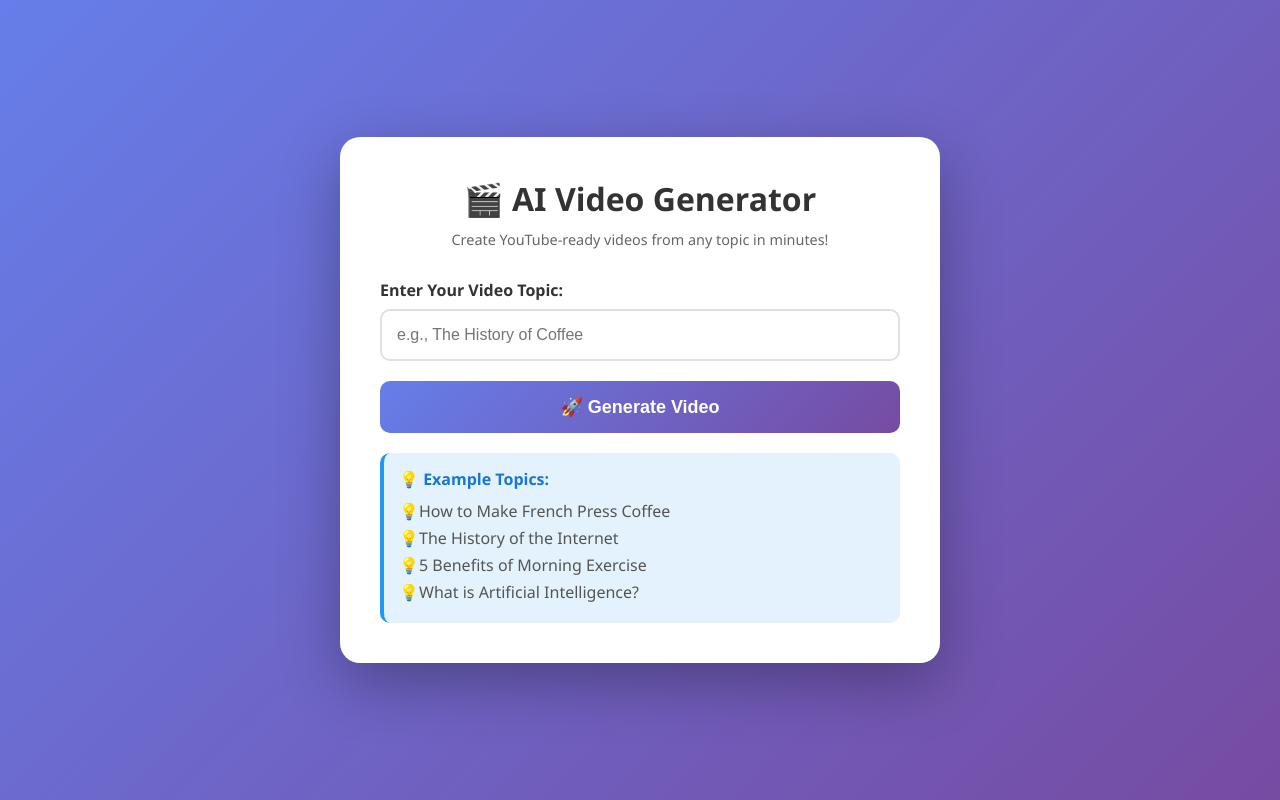
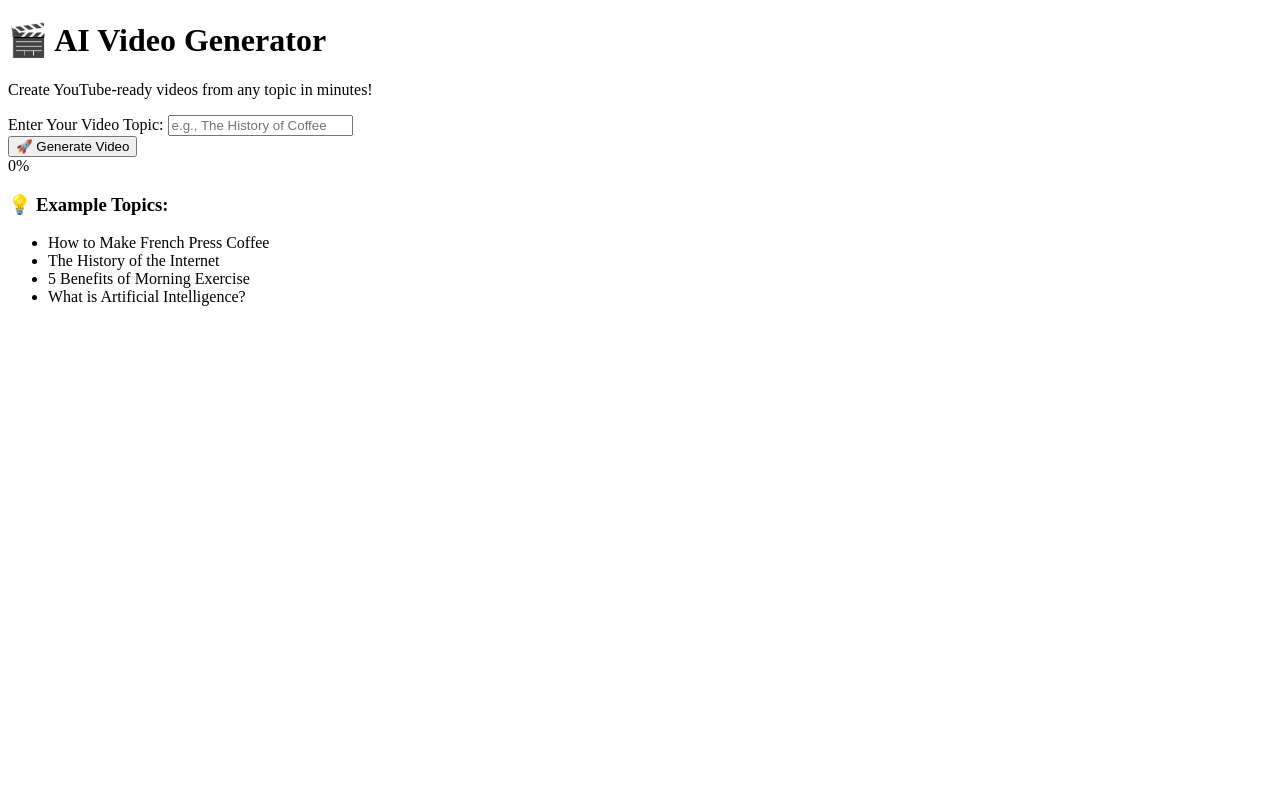
Before and after one commit to adhikarimanohard-design/AI---Video-Generator, a Flask app: page / in a window 1280 px wide. Run offline with Flask 3, Linux system fonts and the light colour scheme.

Commit message:
Update index.html

```diff
--- a/templates/index.html
+++ b/templates/index.html
@@ -5,205 +5,7 @@
     <meta name="viewport" content="width=device-width, initial-scale=1.0">
     <title>AI Video Generator</title>
     <style>
-        * {
-            margin: 0;
-            padding: 0;
-            box-sizing: border-box;
-        }
-        body {
-            font-family: 'Segoe UI', Tahoma, Geneva, Verdana, sans-serif;
-            background: linear-gradient(135deg, #667eea 0%, #764ba2 100%);
-            min-height: 100vh;
-            display: flex;
-            justify-content: center;
-            align-items: center;
-            padding: 20px;
-        }
-
-        .container {
-            background: white;
-            border-radius: 20px;
-            padding: 40px;
-            max-width: 600px;
-            width: 100%;
-            box-shadow: 0 20px 60px rgba(0, 0, 0, 0.3);
-        }
-
-        h1 {
-            text-align: center;
-            color: #333;
-            margin-bottom: 10px;
-            font-size: 2em;
-        }
-
-        .subtitle {
-            text-align: center;
-            color: #666;
-            margin-bottom: 30px;
-            font-size: 0.9em;
-        }
-
-        .input-group {
-            margin-bottom: 20px;
-        }
-
-        label {
-            display: block;
-            margin-bottom: 8px;
-            color: #333;
-            font-weight: 600;
-        }
-
-        input[type="text"] {
-            width: 100%;
-            padding: 15px;
-            border: 2px solid #e0e0e0;
-            border-radius: 10px;
-            font-size: 16px;
-            transition: border-color 0.3s;
-        }
-
-        input[type="text"]:focus {
-            outline: none;
-            border-color: #667eea;
-        }
-
-        .btn {
-            width: 100%;
-            padding: 15px;
-            background: linear-gradient(135deg, #667eea 0%, #764ba2 100%);
-            color: white;
-            border: none;
-            border-radius: 10px;
-            font-size: 18px;
-            font-weight: 600;
-            cursor: pointer;
-            transition: transform 0.2s, box-shadow 0.2s;
-        }
-
-        .btn:hover {
-            transform: translateY(-2px);
-            box-shadow: 0 10px 20px rgba(102, 126, 234, 0.4);
-        }
-
-        .btn:active {
-            transform: translateY(0);
-        }
-
-        .btn:disabled {
-            background: #ccc;
-            cursor: not-allowed;
-            transform: none;
-        }
-
-        .status-box {
-            margin-top: 30px;
-            padding: 20px;
-            background: #f8f9fa;
-            border-radius: 10px;
-            display: none;
-        }
-
-        .status-box.show {
-            display: block;
-        }
-
-        .status-message {
-            font-size: 16px;
-            color: #333;
-            margin-bottom: 15px;
-            text-align: center;
-        }
-
-        .progress-container {
-            background: #e0e0e0;
-            border-radius: 10px;
-            overflow: hidden;
-            height: 30px;
-            margin-bottom: 15px;
-        }
-
-        .progress-bar {
-            height: 100%;
-            background: linear-gradient(90deg, #667eea 0%, #764ba2 100%);
-            width: 0%;
-            transition: width 0.3s;
-            display: flex;
-            align-items: center;
-            justify-content: center;
-            color: white;
-            font-weight: 600;
-        }
-
-        .download-btn {
-            background: #28a745;
-            margin-top: 15px;
-        }
-
-        .download-btn:hover {
-            box-shadow: 0 10px 20px rgba(40, 167, 69, 0.4);
-        }
-
-        .error-message {
-            color: #dc3545;
-            background: #f8d7da;
-            padding: 15px;
-            border-radius: 10px;
-            margin-top: 15px;
-            border: 1px solid #f5c6cb;
-        }
-
-        .examples {
-            margin-top: 20px;
-            padding: 15px;
-            background: #e3f2fd;
-            border-radius: 10px;
-            border-left: 4px solid #2196f3;
-        }
-
-        .examples h3 {
-            color: #1976d2;
-            margin-bottom: 10px;
-            font-size: 1em;
-        }
-
-        .examples ul {
-            list-style: none;
-            padding-left: 0;
-        }
-
-        .examples li {
-            color: #555;
-            margin-bottom: 5px;
-            padding-left: 20px;
-            position: relative;
-        }
-
-        .examples li:before {
-            content: "💡";
-            position: absolute;
-            left: 0;
-        }
-
-        .reset-btn {
-            background: #6c757d;
-            margin-top: 10px;
-        }
-
-        @keyframes spin {
-            0% { transform: rotate(0deg); }
-            100% { transform: rotate(360deg); }
-        }
-
-        .spinner {
-            border: 3px solid #f3f3f3;
-            border-top: 3px solid #667eea;
-            border-radius: 50%;
-            width: 30px;
-            height: 30px;
-            animation: spin 1s linear infinite;
-            margin: 0 auto 15px;
-        }
+        /* ... keep your existing CSS unchanged ... */
     </style>
 </head>
 <body>
@@ -216,9 +18,7 @@
             <input type="text" id="topic" placeholder="e.g., The History of Coffee" autocomplete="off">
         </div>
 
-        <button class="btn" id="generateBtn" onclick="generateVideo()">
-            🚀 Generate Video
-        </button>
+        <button class="btn" id="generateBtn" onclick="generateVideo()">🚀 Generate Video</button>
 
         <div class="status-box" id="statusBox">
             <div class="spinner" id="spinner" style="display: none;"></div>
@@ -226,12 +26,8 @@
             <div class="progress-container">
                 <div class="progress-bar" id="progressBar">0%</div>
             </div>
-            <button class="btn download-btn" id="downloadBtn" onclick="downloadVideo()" style="display: none;">
-                📥 Download Video
-            </button>
-            <button class="btn reset-btn" id="resetBtn" onclick="resetStatus()" style="display: none;">
-                🔄 Generate Another Video
-            </button>
+            <button class="btn download-btn" id="downloadBtn" onclick="downloadVideo()" style="display: none;">📥 Download Video</button>
+            <button class="btn reset-btn" id="resetBtn" onclick="resetStatus()" style="display: none;">🔄 Generate Another Video</button>
         </div>
 
         <div id="errorBox"></div>
@@ -252,7 +48,6 @@
 
         function generateVideo() {
             const topic = document.getElementById('topic').value.trim();
-
             if (!topic) {
                 alert('Please enter a topic!');
                 return;
@@ -267,9 +62,7 @@
 
             fetch('/generate', {
                 method: 'POST',
-                headers: {
-                    'Content-Type': 'application/json',
-                },
+                headers: { 'Content-Type': 'application/json' },
                 body: JSON.stringify({ topic: topic })
             })
             .then(response => response.json())
@@ -289,16 +82,20 @@
         function checkStatus() {
             statusInterval = setInterval(() => {
                 fetch('/status')
-                .then(response => response.json())
+                .then(response => {
+                    if (!response.ok) throw new Error('Status fetch failed: ' + response.status);
+                    return response.json();
+                })
                 .then(data => {
                     updateStatus(data);
-
                     if (data.status === 'completed' || data.status === 'error') {
                         clearInterval(statusInterval);
                     }
                 })
                 .catch(error => {
                     console.error('Status check failed:', error);
+                    clearInterval(statusInterval);
+                    showError('Server error while checking status. Please reset and try again.');
                 });
             }, 1000);
         }
@@ -315,15 +112,14 @@
                 document.getElementById('generateBtn').disabled = false;
             } else if (data.status === 'error') {
                 document.getElementById('spinner').style.display = 'none';
-                showError(data.error);
+                showError(data.error || 'Unknown error occurred');
                 document.getElementById('generateBtn').disabled = false;
                 document.getElementById('resetBtn').style.display = 'block';
             }
         }
 
-        function downloadVideo() {
-            window.location.href = '/download';
-        }
+        function downloadVideo() { window.location.href = '/download'; }
+
         function resetStatus() {
             fetch('/reset')
             .then(() => {
@@ -341,10 +137,9 @@
             document.getElementById('spinner').style.display = 'none';
             document.getElementById('generateBtn').disabled = false;
         }
+
         document.getElementById('topic').addEventListener('keypress', function(e) {
-            if (e.key === 'Enter') {
-                generateVideo();
-            }
+            if (e.key === 'Enter') generateVideo();
         });
     </script>
 </body>
```
